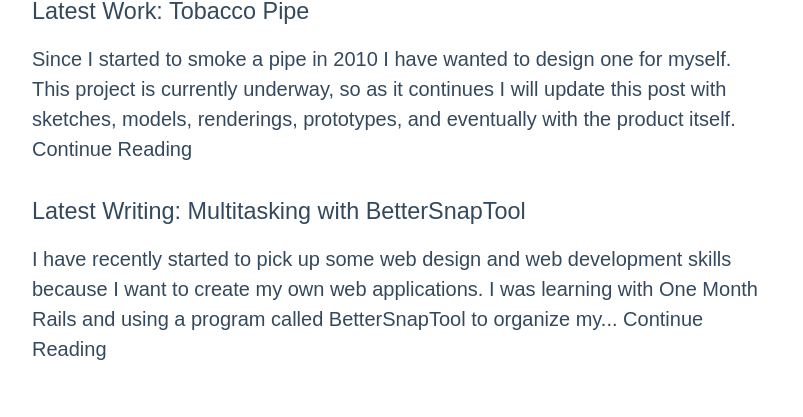
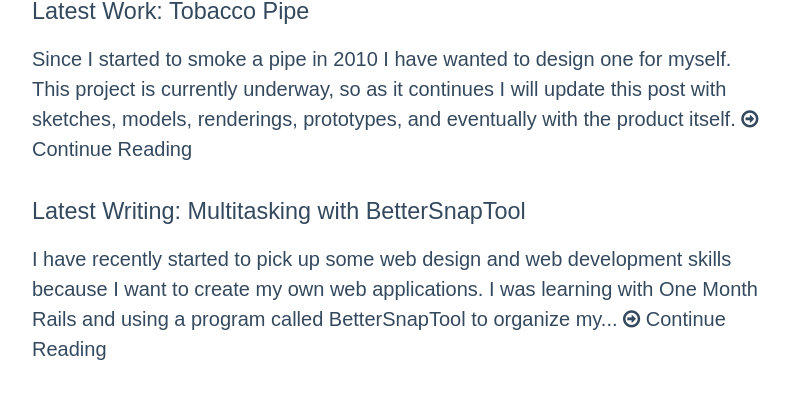
Before and after one commit to Shipwright/daveas.github.io, a Jekyll site: the page built from index.html, in a window 1280 px wide. Shown: the part 404-821 px from the top of the page, without its empty margins (238-1041 px from the left). Built offline with Jekyll 4.4.1, drawn with Linux system fonts in a browser that asks for light colours; nearby versions of some CDN libraries; some web fonts are replaced.

Commit message:
added icon to post links

```diff
--- a/_sass/_layout.scss
+++ b/_sass/_layout.scss
@@ -42,11 +42,6 @@
     display: block;
     font-size: 24px;
     text-align: left;
-}
-
-.post-excerpt {
-  display: block;
-  line-height: $base-line-height;
 }
 
 .archive {
--- a/index.html
+++ b/index.html
@@ -10,10 +10,8 @@
       {% for post in site.categories.work limit:1 %}
         <li>
           <h3>Latest Work: {{ post.title }}</h3>
-            <div class="post-excerpt">
-              {{ post.excerpt }}
-              <a href="{{ post.url | prepend: site.baseurl }}">Continue Reading</a>
-            </div>
+          {{ post.excerpt }}
+          <a href="{{ post.url | prepend: site.baseurl }}" target="_blank"><i class="fa fa-arrow-circle-o-right"></i> Continue Reading</a>
         </li>
       {% endfor %}
     </ul>
@@ -22,10 +20,8 @@
       {% for post in site.categories.writing limit:1 %}
         <li>
           <h3>Latest Writing: {{ post.title }}</h3>
-            <div class="post-excerpt">
-              {{ post.excerpt }}
-              <a href="{{ post.url | prepend: site.baseurl }}">Continue Reading</a>
-            </div>
+          {{ post.excerpt }}
+          <a href="{{ post.url | prepend: site.baseurl }}" target="_blank"><i class="fa fa-arrow-circle-o-right"></i> Continue Reading</a>
         </li>
       {% endfor %}
     </ul>
--- a/work.html
+++ b/work.html
@@ -9,12 +9,12 @@
     <ul class="post-list">
       {% for post in site.categories.work %}
       <li>
-        <h2><a class="post-link" href="{{ post.url | prepend: site.baseurl }}">{{ post.title }}</a></h2>
+        <h2><a class="post-link" href="{{ post.url | prepend: site.baseurl }}" target="_blank" target="_blank">{{ post.title }}</a></h2>
         <div class="inner-wrapper">
           <span class="post-meta">{{ post.date | date: "%b %-d, %Y" }}</span>
           <div class="post-excerpt">
             {{ post.excerpt }}
-            <a href="{{ post.url | prepend: site.baseurl }}">Continue Reading</a>
+            <a href="{{ post.url | prepend: site.baseurl }}" target="_blank"><i class="fa fa-arrow-circle-o-right"></i> Continue Reading</a>
           </div>
         </div>
       </li>
--- a/writing.html
+++ b/writing.html
@@ -9,11 +9,11 @@
   <ul class="post-list">
     {% for post in site.categories.writing %}
     <li>
-      <h2><a class="post-link" href="{{ post.url | prepend: site.baseurl }}">{{ post.title }}</a></h2>
+      <h2><a class="post-link" href="{{ post.url | prepend: site.baseurl }}" target="_blank">{{ post.title }}</a></h2>
       <span class="post-meta">{{ post.date | date: "%b %-d, %Y" }}</span>
       <div class="post-excerpt">
         {{ post.excerpt }}
-        <a href="{{ post.url | prepend: site.baseurl }}">Continue Reading</a>
+        <a href="{{ post.url | prepend: site.baseurl }}" target="_blank"><i class="fa fa-arrow-circle-o-right"></i> Continue Reading</a>
       </div>
     </li>
     {% endfor %}
```
